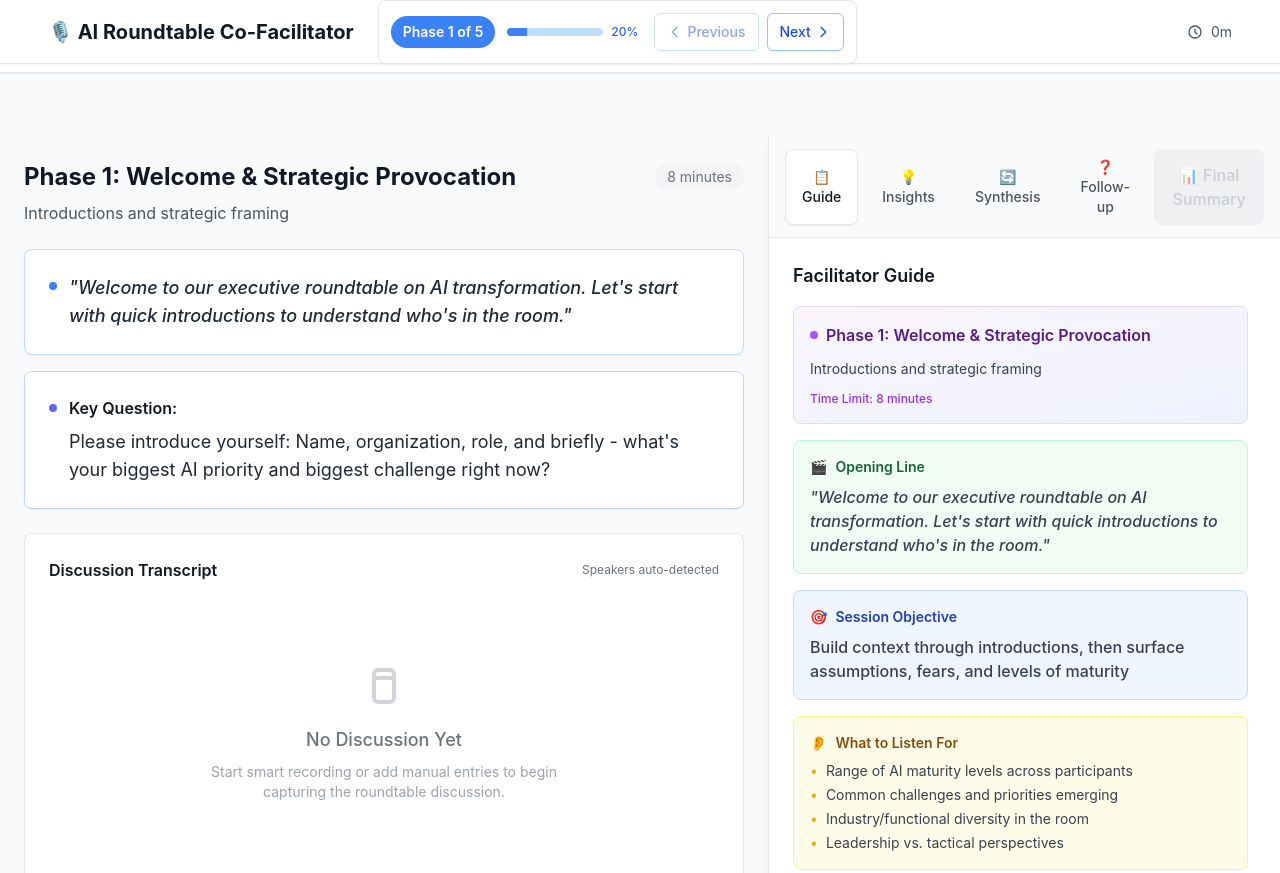
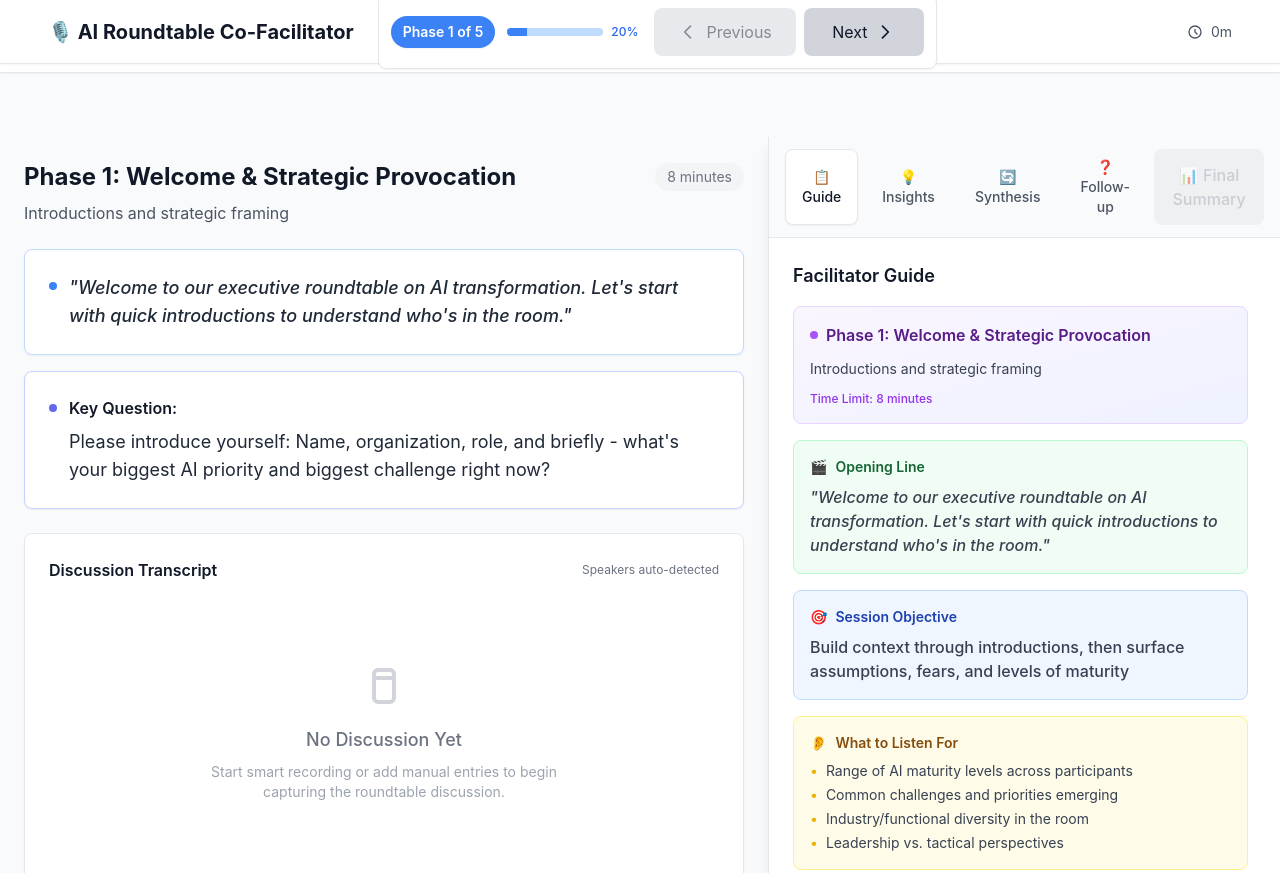
Before and after one commit to ALehav1/Ai4_Roundtable_Co-Facilitator_Agent, a Next.js app: page / in a window 1280 px wide. Built offline with nearby package versions, Linux system fonts and the light colour scheme.

Commit message:
Step 1.1: Fix navigation button sizes and styling

```diff
--- a/src/components/RoundtableCanvasV2.tsx
+++ b/src/components/RoundtableCanvasV2.tsx
@@ -1261,10 +1261,10 @@ const RoundtableCanvasV2: React.FC = () => {
                         }
                       }}
                       disabled={sessionContext.currentQuestionIndex === 0}
-                      className="inline-flex items-center px-3 py-2 text-sm font-medium bg-white border border-blue-300 text-blue-700 rounded-md hover:bg-blue-50 hover:border-blue-400 disabled:opacity-50 disabled:cursor-not-allowed shadow-sm transition-all duration-200"
+                      className="flex items-center gap-2 px-6 py-3 bg-gray-300 hover:bg-gray-400 rounded-lg transition-colors min-w-[120px] justify-center disabled:opacity-50 disabled:cursor-not-allowed"
                       title="Previous phase"
                     >
-                      <svg className="w-4 h-4 mr-1" fill="none" stroke="currentColor" viewBox="0 0 24 24">
+                      <svg className="w-5 h-5" fill="none" stroke="currentColor" viewBox="0 0 24 24">
                         <path strokeLinecap="round" strokeLinejoin="round" strokeWidth={2} d="M15 19l-7-7 7-7" />
                       </svg>
                       Previous
@@ -1280,11 +1280,11 @@ const RoundtableCanvasV2: React.FC = () => {
                         }
                       }}
                       disabled={sessionContext.currentQuestionIndex >= AI_TRANSFORMATION_QUESTIONS.length - 1}
-                      className="inline-flex items-center px-3 py-2 text-sm font-medium bg-white border border-blue-300 text-blue-700 rounded-md hover:bg-blue-50 hover:border-blue-400 disabled:opacity-50 disabled:cursor-not-allowed shadow-sm transition-all duration-200"
+                      className="flex items-center gap-2 px-6 py-3 bg-gray-300 hover:bg-gray-400 rounded-lg transition-colors min-w-[120px] justify-center disabled:opacity-50 disabled:cursor-not-allowed"
                       title="Next phase"
                     >
                       Next
-                      <svg className="w-4 h-4 ml-1" fill="none" stroke="currentColor" viewBox="0 0 24 24">
+                      <svg className="w-5 h-5" fill="none" stroke="currentColor" viewBox="0 0 24 24">
                         <path strokeLinecap="round" strokeLinejoin="round" strokeWidth={2} d="M9 5l7 7-7 7" />
                       </svg>
                     </button>
```
